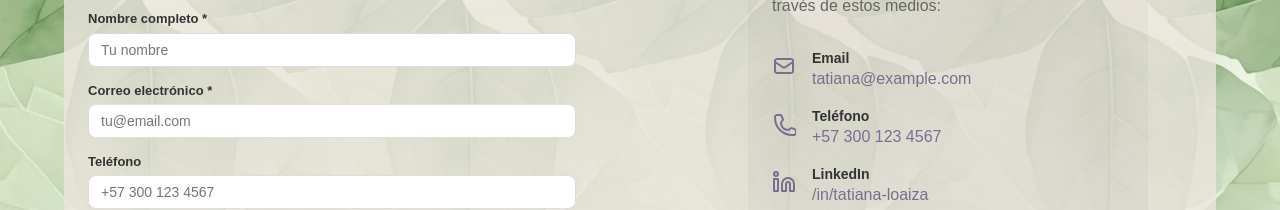
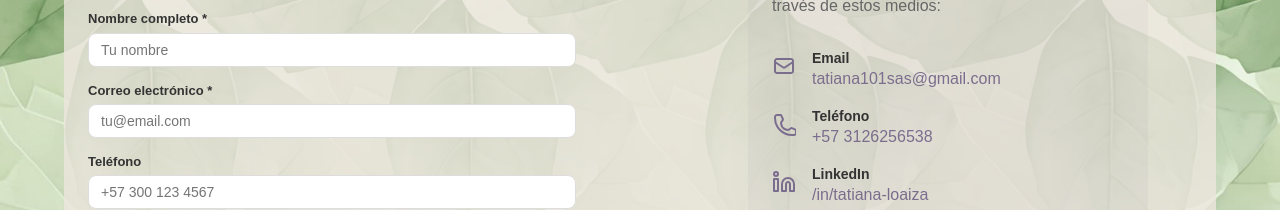
Before and after one commit to JCorts1/Therapist2.1, a React (Vite) app: page /contact in a window 1280 px wide. Shown: the part 245-455 px from the top of the page. Built offline with nearby package versions, Linux system fonts and the light colour scheme.

Commit message:
contact updated

```diff
--- a/src/views/Contact.jsx
+++ b/src/views/Contact.jsx
@@ -16,7 +16,7 @@ const Contact = () => {
       `Nombre: ${data.name}\nEmail: ${data.email}\nTeléfono: ${data.phone || 'No proporcionado'}\n\nMensaje:\n${data.message}`
     );
 
-    window.location.href = `mailto:tatiana@example.com?subject=${subject}&body=${body}`;
+    window.location.href = `mailto:tatiana101sas@gmail.com?subject=${subject}&body=${body}`;
   };
 
   return (
@@ -122,7 +122,7 @@ const Contact = () => {
                 </svg>
                 <div>
                   <h3>Email</h3>
-                  <a href="mailto:tatiana@example.com">tatiana@example.com</a>
+                  <a href="mailto:tatiana101sas@gmail.com">tatiana101sas@gmail.com</a>
                 </div>
               </div>
 
@@ -132,7 +132,7 @@ const Contact = () => {
                 </svg>
                 <div>
                   <h3>Teléfono</h3>
-                  <a href="tel:+573001234567">+57 300 123 4567</a>
+                  <a href="tel:+573126256538">+57 3126256538</a>
                 </div>
               </div>
 
@@ -144,7 +144,7 @@ const Contact = () => {
                 </svg>
                 <div>
                   <h3>LinkedIn</h3>
-                  <a href="https://linkedin.com/in/tatiana-loaiza" target="_blank" rel="noopener noreferrer">
+                  <a href="https://www.linkedin.com/in/tatiana-loaiza-valencia-672591187/?trk=opento_sprofile_goalscard" target="_blank" rel="noopener noreferrer">
                     /in/tatiana-loaiza
                   </a>
                 </div>
```
